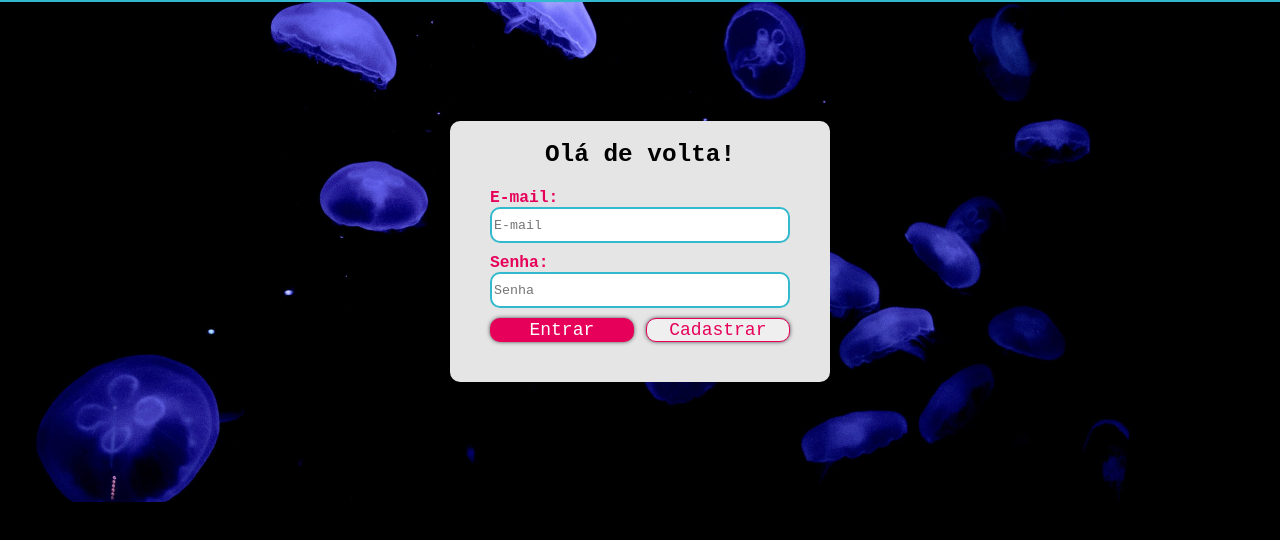
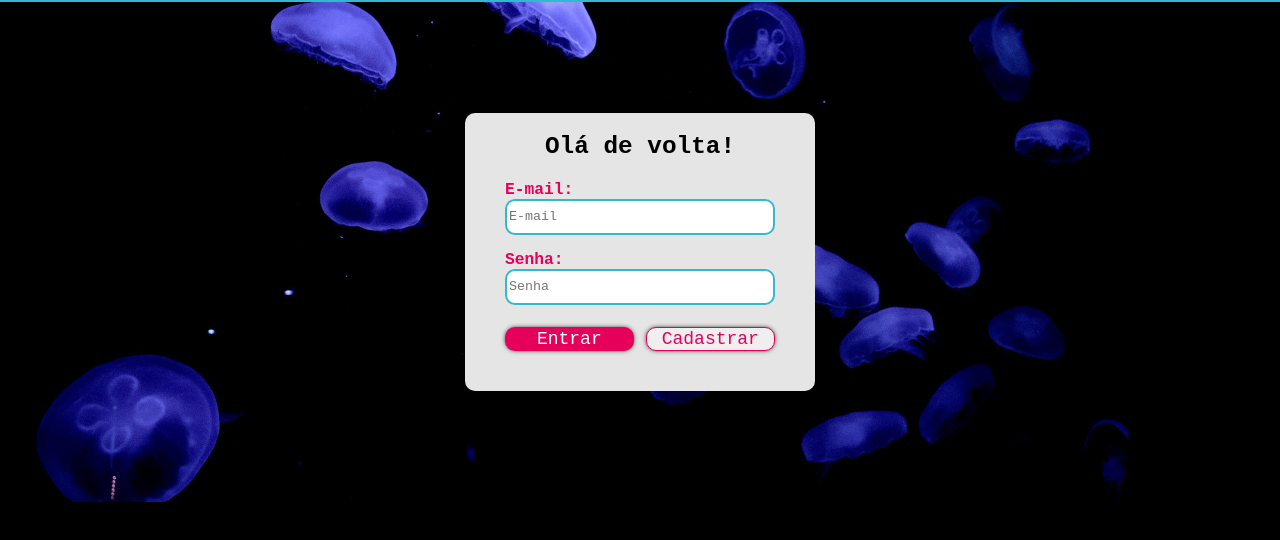
Before and after one commit to caiqueoak03/Reposit-rio-PI, a plain HTML site: page site-institucional-Acquatec/login.html in a window 1280 px wide. Shown: the part 66-606 px from the top of the page. Drawn offline with Linux system fonts and the light colour scheme.

Commit message:
exercicios PI

```diff
--- a/site-institucional-Acquatec/estilo.css
+++ b/site-institucional-Acquatec/estilo.css
@@ -74,7 +74,7 @@ body{
     flex-direction: column;
     background-color:
     #e5e5e5;
-    width: 300px;
+    width: 270px;
     padding: 20px 40px 40px 40px;
     border-radius: 10px;
     color: #e6005a;
@@ -89,7 +89,7 @@ body{
 }
 
 .form-box input {
-    margin-bottom: 10px;
+    margin-bottom: 15px;
     height: 30px;
     border: 2px solid #32b9cd;
     border-radius: 10px;
@@ -104,6 +104,7 @@ body{
     display: flex;
     justify-content: center;
     column-gap: 12px;
+    margin-top: 7px;
 }
 
 .btn {
```
